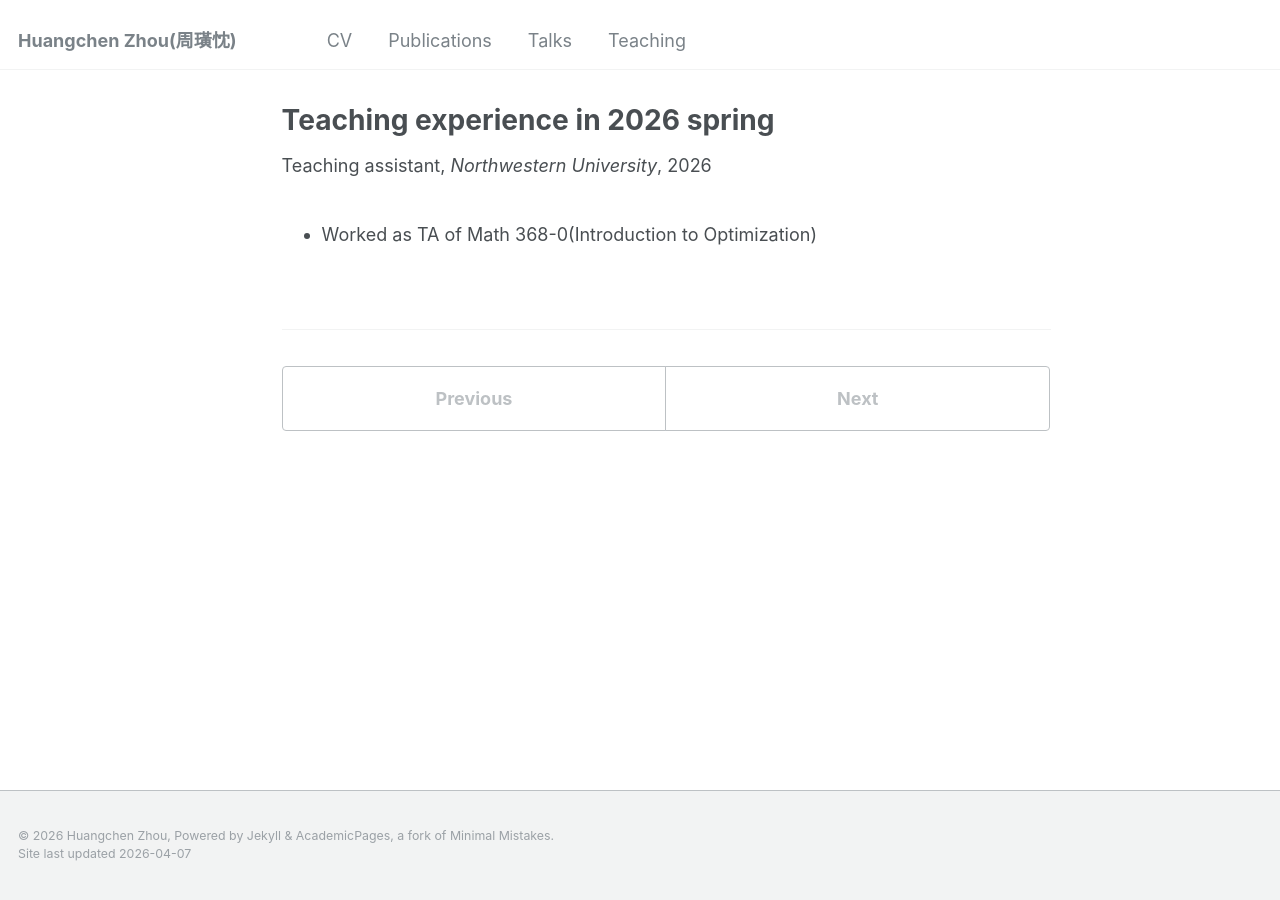
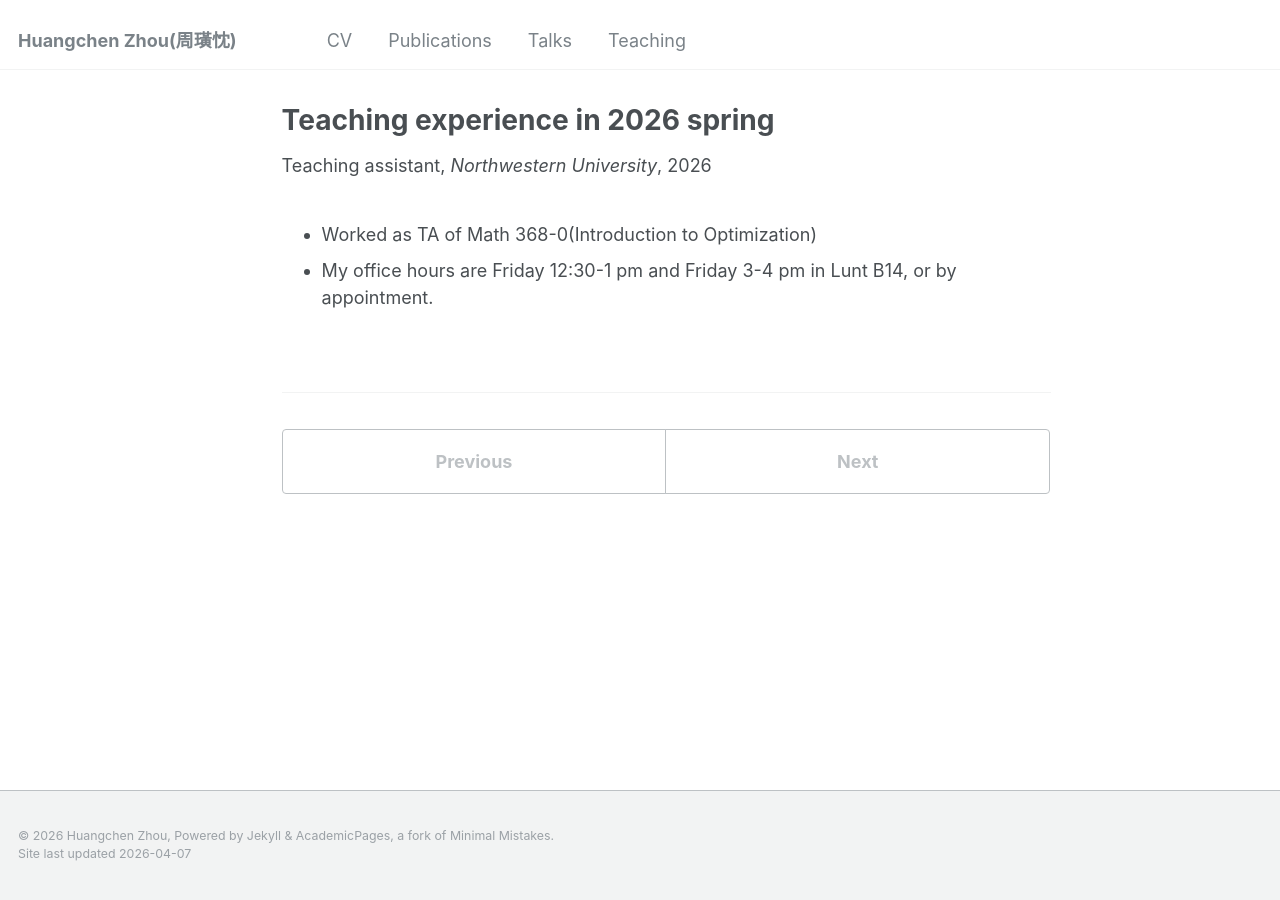
Before and after one commit to zhc515/zhc515.github.io, a Jekyll site: the page built from _teaching/2026-spring-teaching-1.md, in a window 1280 px wide. Built offline with Jekyll 4.4.1, drawn with Linux system fonts in a browser that asks for light colours.

Commit message:
Update 2026-spring-teaching-1.md

```diff
--- a/_teaching/2026-spring-teaching-1.md
+++ b/_teaching/2026-spring-teaching-1.md
@@ -9,3 +9,4 @@ location: "Evanston, US"
 ---
 
 - Worked as TA of Math 368-0(Introduction to Optimization)
+- My office hours are Friday 12:30-1 pm and Friday 3-4 pm in Lunt B14, or by appointment.
```
